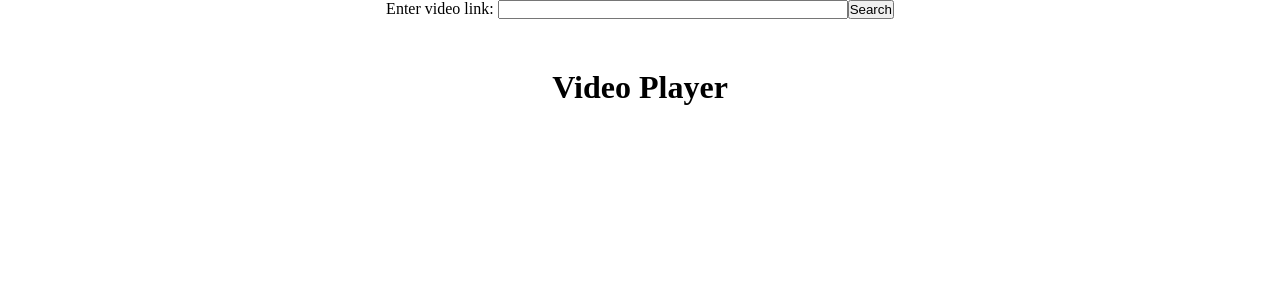
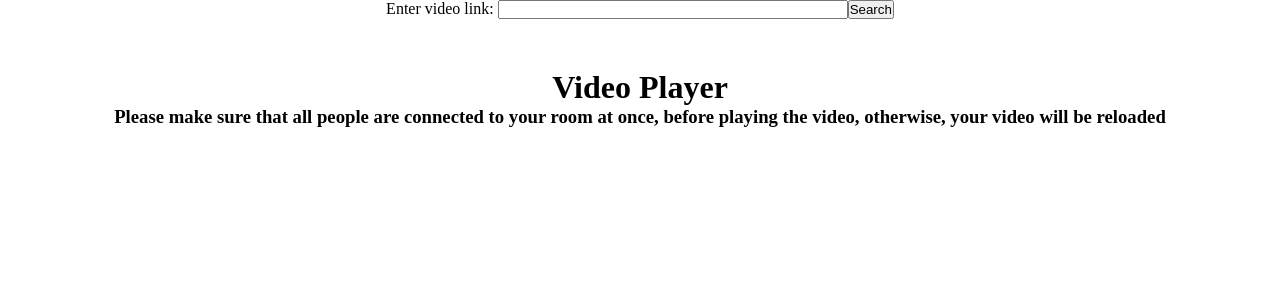
Before and after one commit to vireshuberoy/stream2gether, a React (Create React App) app in the folder client/: page /#/room/1 in a window 1280 px wide. Shown: the top 300 px of the page. Built offline with nearby package versions, Linux system fonts and the light colour scheme; no server answers.

Commit message:
added warning to web page

```diff
--- a/client/src/Components/VideoPlayer.jsx
+++ b/client/src/Components/VideoPlayer.jsx
@@ -134,6 +134,7 @@ export default class VideoPlayer extends Component {
             <button onClick={evt => this._onSubmit(evt)}>Search</button>
           </div>
           <h1> Video Player </h1>
+          <h3> Please make sure that all people are connected to your room at once, before playing the video, otherwise, your video will be reloaded </h3>
           <YouTube
             videoId={this.state.videoID}
             opts={this.state.opts}
```
